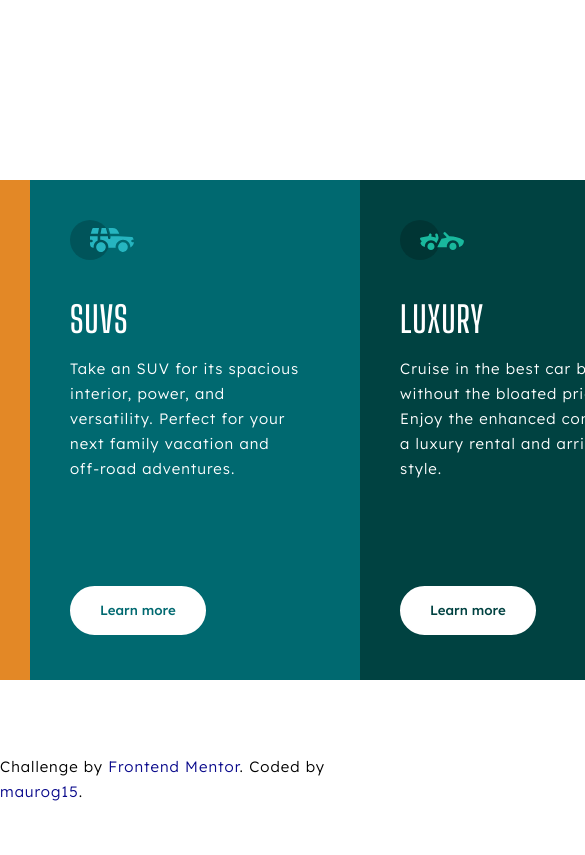
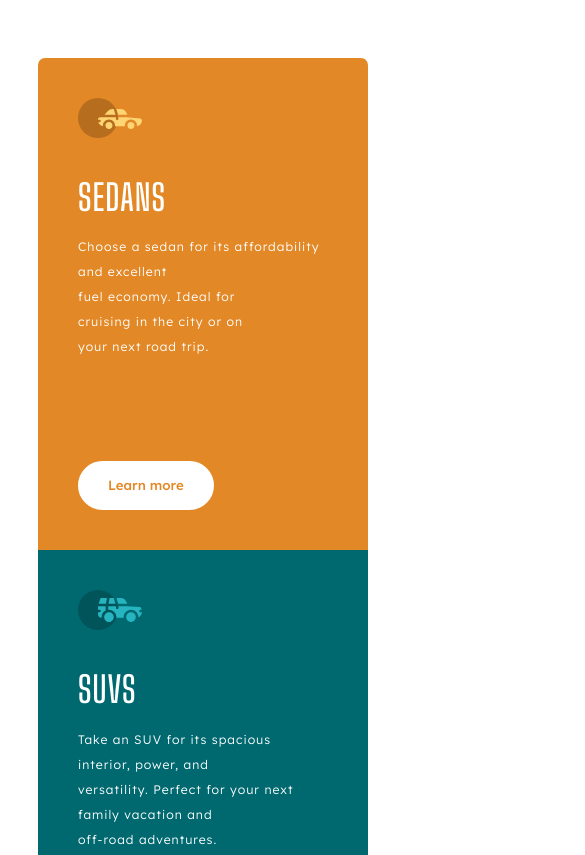
Before and after one commit to maurog15/columns_challenge, a plain HTML site: page index.html in a window 390 px wide. Shown: the top 855 px of the page, 585 px wide, since content can reach past the window. Drawn offline with Linux system fonts and the light colour scheme.

Commit message:
Responsive update
Made responsive website

```diff
--- a/css/styles.css
+++ b/css/styles.css
@@ -1,6 +1,8 @@
 @import url('https://fonts.googleapis.com/css2?family=Big+Shoulders+Display:wght@600&family=Lexend+Deca:wght@300;500&display=swap');
 
 body {
+    box-sizing: border-box;
+    overflow: auto;
     display: flex;
     height: 100vh;
     justify-content: center;
@@ -96,3 +98,35 @@ a {
     text-decoration: none;
     color: rgb(9, 9, 139);
 }
+
+@media only screen and (max-width: 844px) {
+    body {
+      display: flex;
+      width: 100%;
+      overflow: scroll;
+      flex-wrap: wrap;
+    }
+
+    .flex-container {
+      padding: 50px 0;
+      flex-direction: column;
+    }
+
+    .left-container {
+      border-radius: 7px 7px 0 0;
+    }
+
+    .right-container {
+      border-radius: 0 0 7px 7px;
+    }
+
+    p {
+      font-size: 0.77rem;
+    }
+
+    .attribution {
+      position: relative;
+      width: auto;
+      padding-bottom: 10px;
+    }
+  }
```
